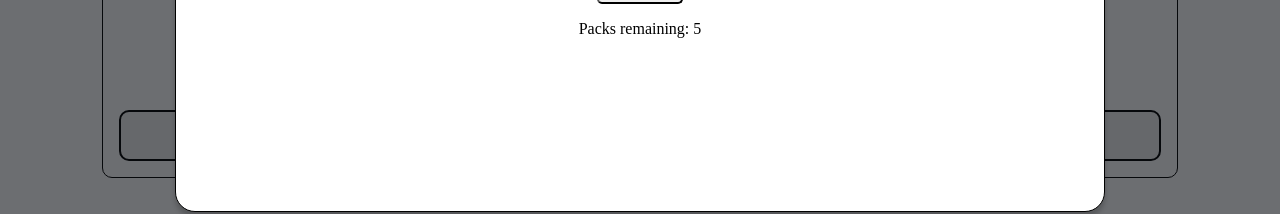
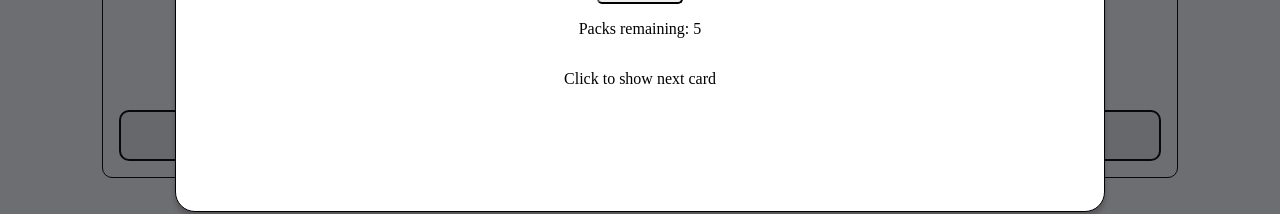
Before and after one commit to Pirkhs/Packster, a Vue app: page / in a window 1280 px wide. Shown: the part 485-699 px from the top of the page. Built offline with nearby package versions, Linux system fonts and the light colour scheme; grey boxes are pictures that could not be loaded.

Commit message:
removed test function

```diff
--- a/src/components/Home.vue
+++ b/src/components/Home.vue
@@ -50,10 +50,6 @@ const packQuantity = ref(5)
 const isModalOpen = ref(true)
 const isDropdownOpen = ref(false)
 
-const onAfterEnter = () => {
-    console.log("test")
-}
-
 const handleOpenPack = () => {
     isPackOpen.value = true
 }
@@ -94,6 +90,7 @@ const handleOpenPack = () => {
 
 
                 <p v-if="!isPackOpen"> Packs remaining: {{ packQuantity }} </p>
+                <p> Click to show next card </p>
 
             </div>
         </div>
```
